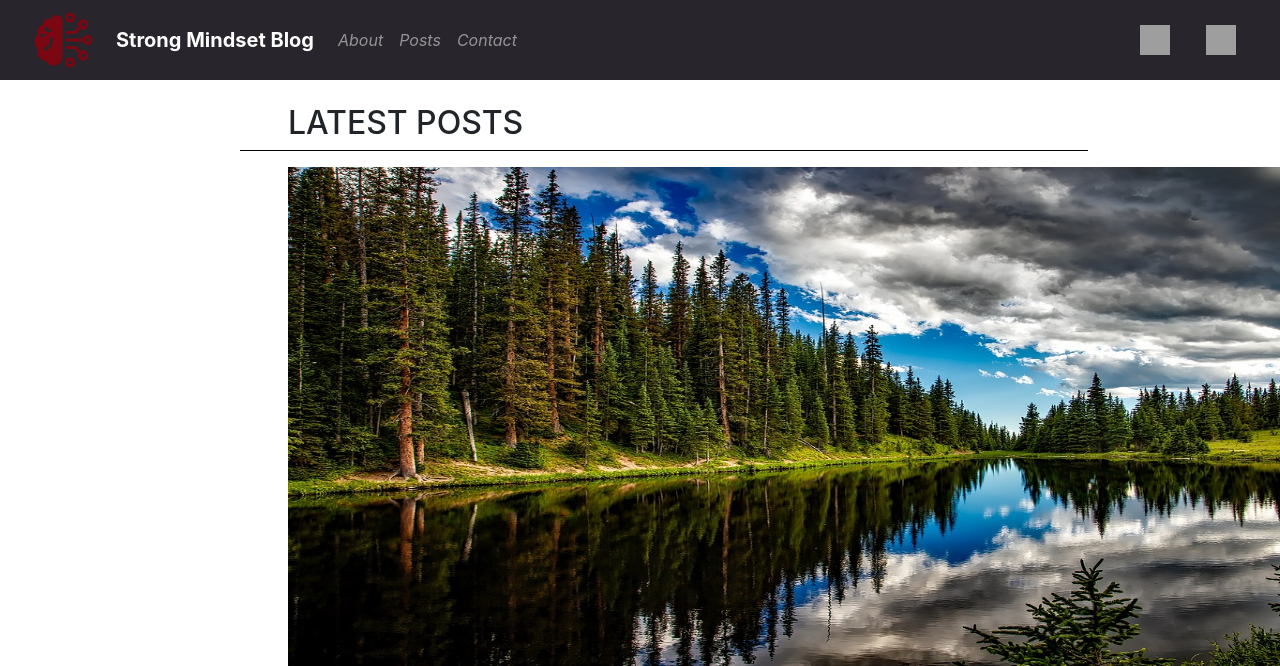
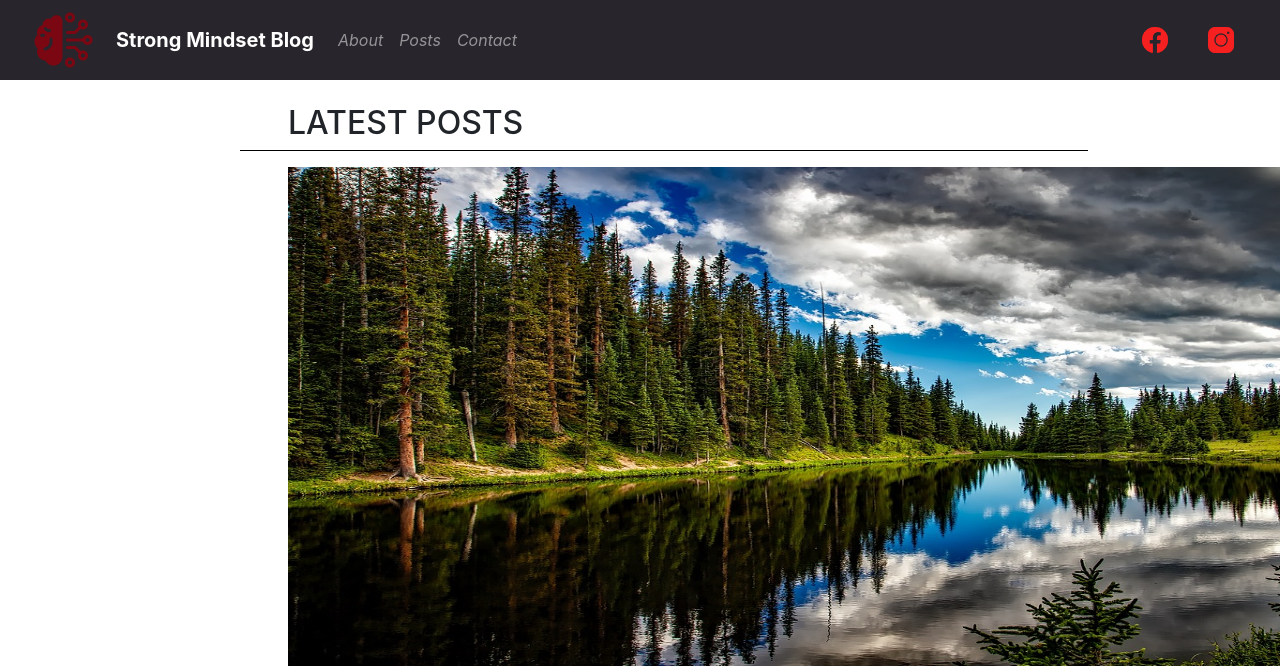
Before and after one commit to Veeles/Blog-Django, a Django app: page / in a window 1280 px wide; the page is wider, and only the part inside the window is pictured. Shown: the top 666 px of that part. Run offline with Django 5.2, Linux system fonts and the light colour scheme; data comes from the database, SQL or seed files in the repository; some libraries are stand-ins or nearby versions; grey boxes are pictures that could not be loaded.

Commit message:
Complete adding icons facebook and instagram to header.html
Complete adding icons facebook, twitter, instagram to footer.html

```diff
--- a/blog/templates/footer.html
+++ b/blog/templates/footer.html
@@ -1,4 +1,6 @@
 <div class="footer" style="background-color: #28262c;">
+  {% load static %}
+
     <div>
 
       <h1 class="text-center  pt-4" id="title_footer" style="color: aliceblue;">
@@ -9,9 +11,9 @@
       </h4>
       <div class="container text-center">
         <div class="col pb-4">
-          <a href="https://www.linkedin.com/" style=" margin-right: 40px;" target="_blank"><img src="../static/linkedin.png"  href=""></a>
-          <a href="https://www.github.com/" style=" margin-right: 40px;" target="_blank"><img src="../static/github.png" ></a>
-          <a href="https://www.facebook.com/" target="_blank"><img src="../static/facebook.png"></a>
+          <a href="https://www.facebook.com/" style=" margin-right: 40px;" target="_blank"><img src="{% static 'photos/facebook.png' %}"  href=""></a>
+          <a href="https://www.instagram.com/" style=" margin-right: 40px;" target="_blank"><img src="{% static 'photos/instagram.png' %}" ></a>
+          <a href="https://www.twitter.com/" target="_blank"><img src="{% static 'photos/twitter.png' %}"></a>
         </div>
       </div>
     </div>
--- a/blog/templates/header.html
+++ b/blog/templates/header.html
@@ -14,9 +14,9 @@
          <li class="nav-item"><a class="nav-link" href="/#Contact">Contact</a></li>
        </ul>
        <ul class="navbar-nav ml-auto">
-           <li class="nav-item"><a class="nav-link" href="https://www.github.com/" target="_blank"><img src="/static/github.png" width="30" height="30"
+           <li class="nav-item"><a class="nav-link" href="https://www.facebook.com/" target="_blank"><img src="{% static 'photos/facebook.png' %}" width="30" height="30"
                                                                   class="d-inline-block align-top" alt=""></a></li>
-           <li class="nav-item" style=" margin-left: 20px; margin-right: 20px;"><a class="nav-link" href="https://www.linkedin.com/" target="_blank"><img src="/static/linkedin.png" width="30" height="30"
+           <li class="nav-item" style=" margin-left: 20px; margin-right: 20px;"><a class="nav-link" href="https://www.instagram.com/" target="_blank"><img src="{% static 'photos/instagram.png' %}" width="30" height="30"
                                                                       class="d-inline-block align-top" alt=""></a></li>
        </ul>
    </div>
```
Also changed, not shown: blog/static/photos/facebook.png (added), blog/static/photos/instagram.png (added), blog/static/photos/twitter.png (added).
